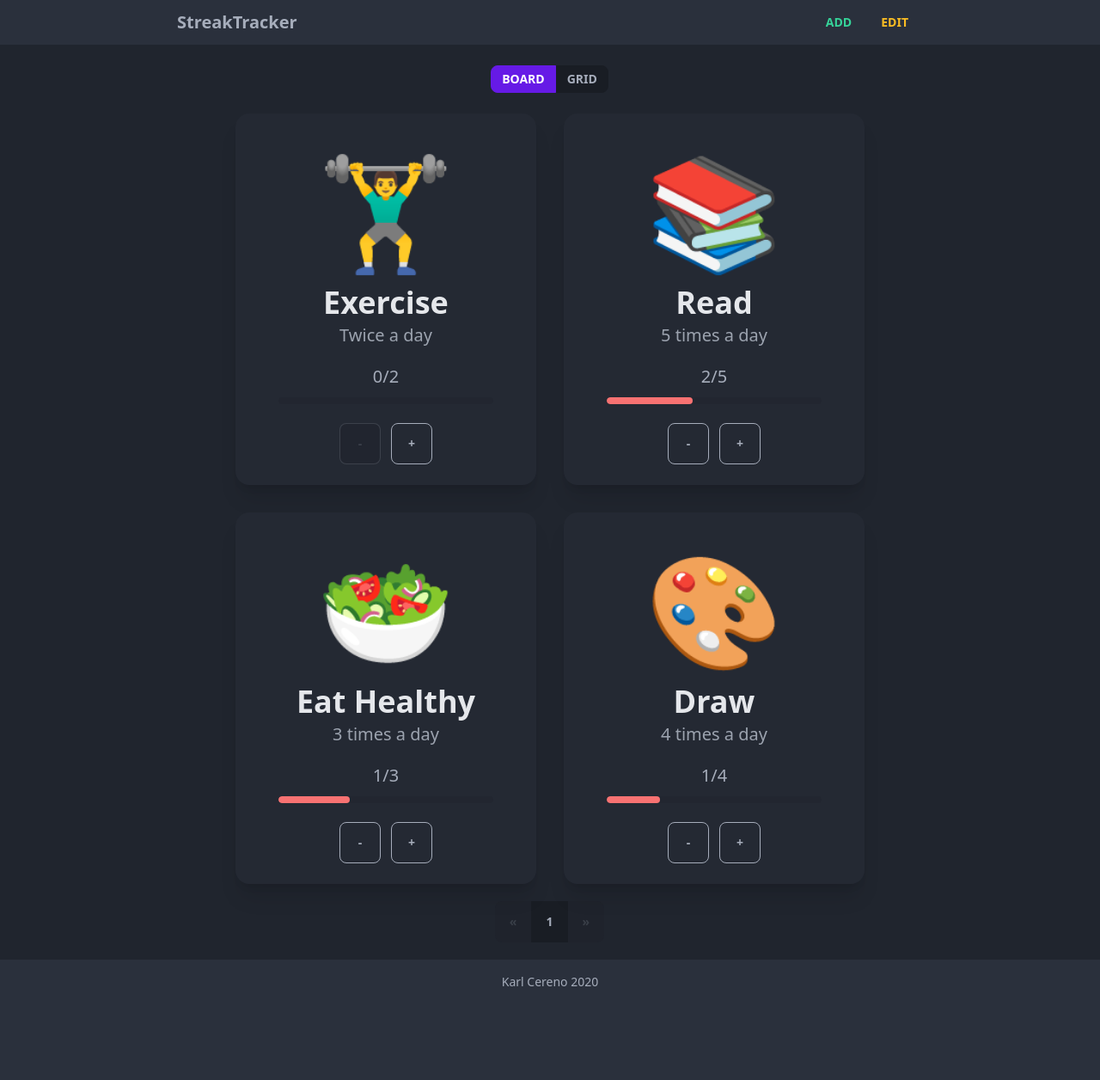
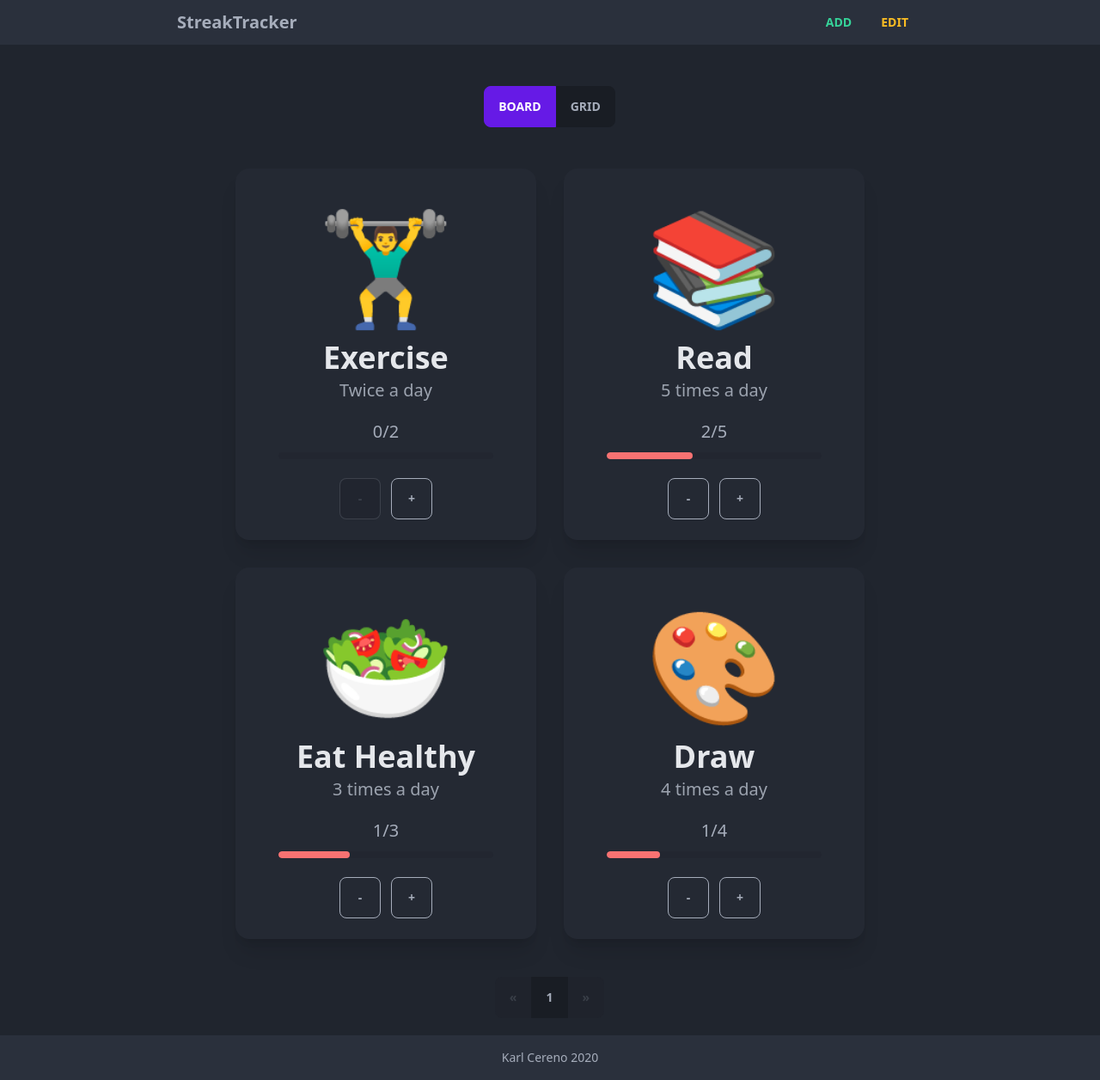
Before and after one commit to kcereno/streaks-habit-tracker, a React (Create React App) app: page / in a window 1280 px wide. Shown: the whole page at 86% size. Before the commit the page ends 1168 px from the top, so only its background shows below. Built offline with nearby package versions, Linux system fonts and the light colour scheme.

Commit message:
Spacing changes

```diff
--- a/src/components/Pagination/Pagination.tsx
+++ b/src/components/Pagination/Pagination.tsx
@@ -13,14 +13,13 @@ function Pagination() {
   };
 
   return (
-    <div className="flex justify-center">
+    <div className="flex justify-center mt-6">
       <div className="btn-group my-5">
         <button
           className="btn"
           type="button"
           onClick={handlePreviousButtonClick}
-          disabled={currentPage === 1}
-        >
+          disabled={currentPage === 1}>
           «
         </button>
         <button className="btn" type="button">
@@ -30,8 +29,7 @@ function Pagination() {
           className="btn"
           type="button"
           onClick={handleNextButtonClick}
-          disabled={currentPage === maxPages}
-        >
+          disabled={currentPage === maxPages}>
           »
         </button>
       </div>
--- a/src/components/ViewToggle/ViewToggle.tsx
+++ b/src/components/ViewToggle/ViewToggle.tsx
@@ -13,20 +13,18 @@ function ViewToggle() {
   };
 
   return (
-    <div className="flex justify-center ">
+    <div className="flex justify-center my-6 ">
       <div className="btn-group my-6">
         <button
           type="button"
-          className={`btn btn-sm ${view === 'board' && 'btn-active'}`}
-          onClick={handleBoardButtonClick}
-        >
+          className={`btn  ${view === 'board' && 'btn-active'}`}
+          onClick={handleBoardButtonClick}>
           board
         </button>
         <button
           type="button"
-          className={`btn btn-sm ${view === 'grid' && 'btn-active'}`}
-          onClick={handleGridButtonClick}
-        >
+          className={`btn  ${view === 'grid' && 'btn-active'}`}
+          onClick={handleGridButtonClick}>
           grid
         </button>
       </div>
```
